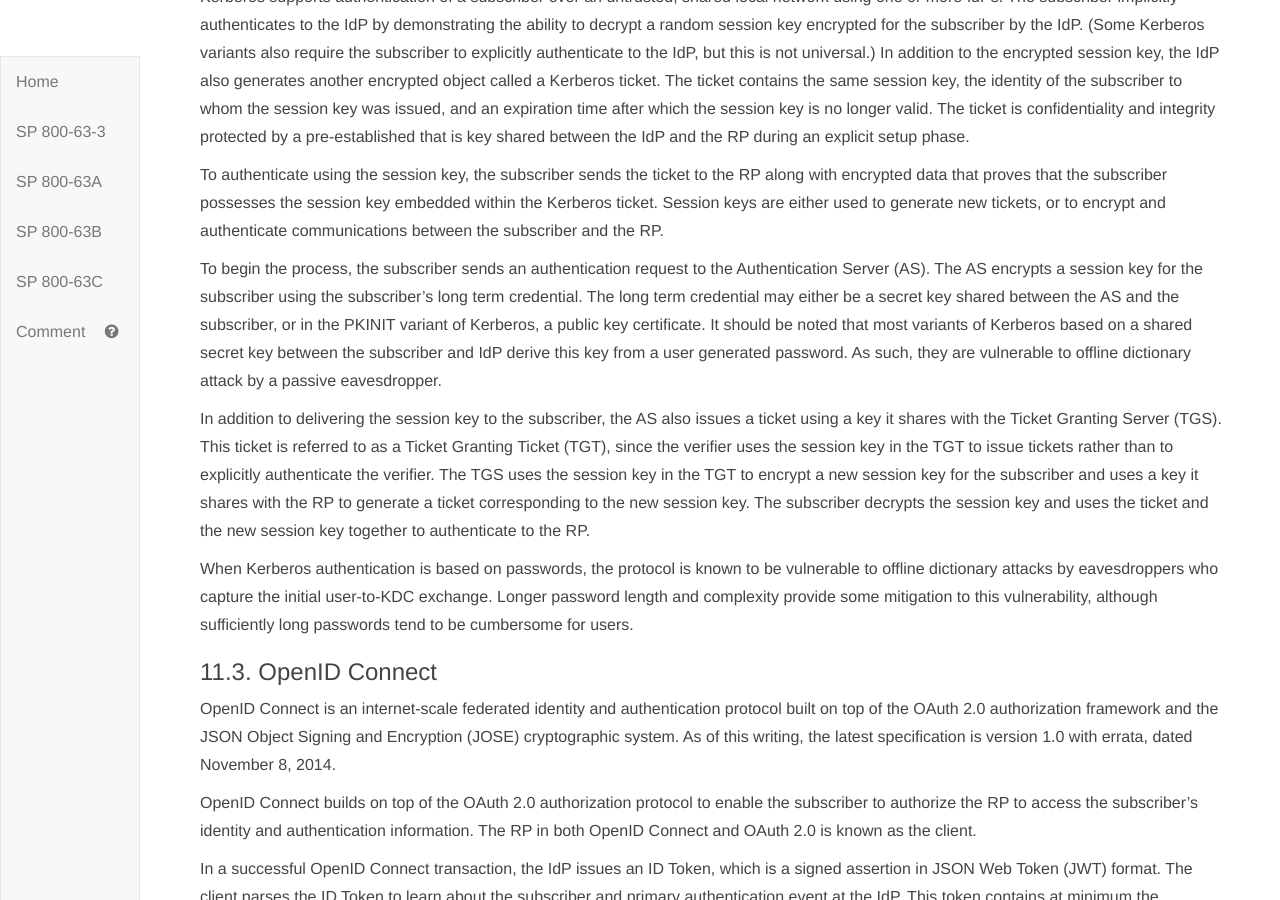
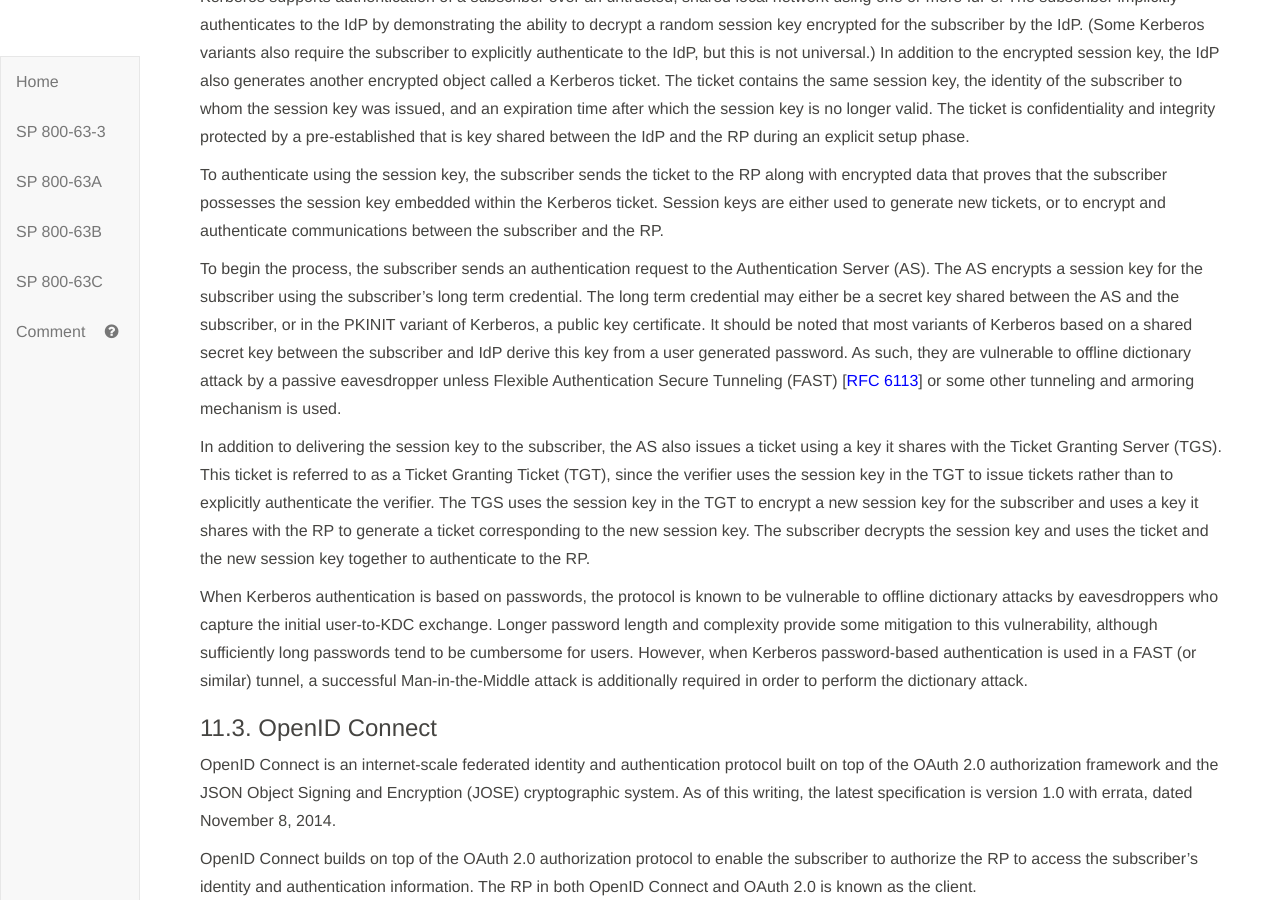
Before and after one commit to usnistgov/800-63-3, a Jekyll site: the page built from sp800-63c/sec11_examples.md, in a window 1280 px wide and 900 px high, scrolled down 1021 px. Built offline with Jekyll 4.4.1, drawn with Linux system fonts in a browser that asks for light colours; our own code applies the rules of GitHub Pages for plain Markdown files.

Commit message:
Add language and citation for Kerberos FAST

```diff
--- a/sp800-63c/sec11_examples.md
+++ b/sp800-63c/sec11_examples.md
@@ -55,7 +55,9 @@ subscriber, or in the PKINIT variant of Kerberos, a public key
 certificate. It should be noted that most variants of Kerberos based on
 a shared secret key between the subscriber and IdP derive this key
 from a user generated password. As such, they are vulnerable to offline
-dictionary attack by a passive eavesdropper.
+dictionary attack by a passive eavesdropper unless Flexible Authentication
+Secure Tunneling (FAST) \[[RFC 6113](#RFC6113)\] or some other tunneling and
+armoring mechanism is used.
 
 In addition to delivering the session key to the subscriber, the AS also
 issues a ticket using a key it shares with the Ticket Granting Server
@@ -71,7 +73,10 @@ When Kerberos authentication is based on passwords, the protocol is known to
 be vulnerable to offline dictionary attacks by eavesdroppers who capture the
 initial user-to-KDC exchange. Longer password length and complexity provide
 some mitigation to this vulnerability, although sufficiently long passwords
-tend to be cumbersome for users.
+tend to be cumbersome for users.  However, when Kerberos password-based
+authentication is used in a FAST (or similar) tunnel, a successful
+Man-in-the-Middle attack is additionally required in order to perform the
+dictionary attack.
 
 ### 11.3. OpenID Connect
 
```
Also changed, not shown: sp800-63c/references.md (+2 -0 lines).
